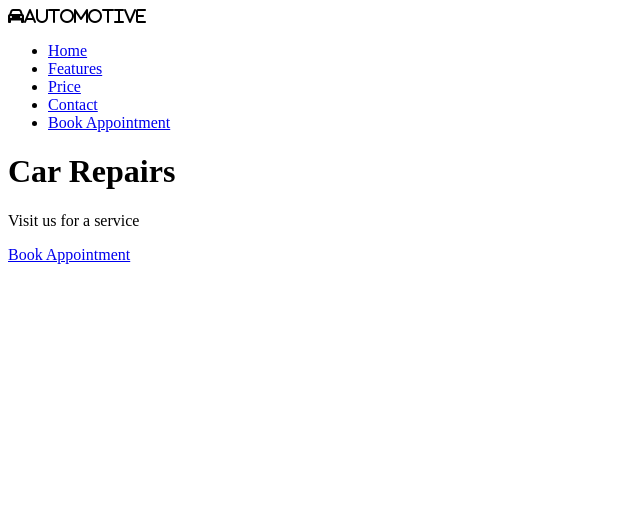
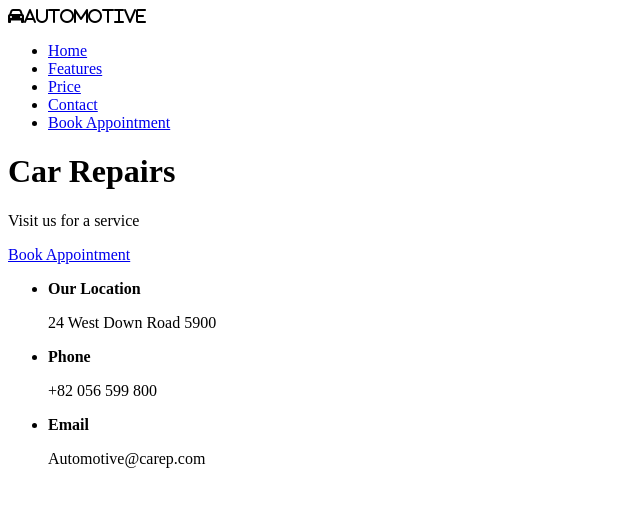
Before and after one commit to RuanEsterhuyse/Automotive, a plain HTML site: page index.html in a window 1280 px wide. Shown: the whole page, without its empty margins (0-640 px from the left). Drawn offline with Linux system fonts and the light colour scheme.

Commit message:
add footer

```diff
--- a/index.html
+++ b/index.html
@@ -30,6 +30,23 @@
     <a class="highlight" href="#">Book Appointment</a>
 </header>
 
+<footer>
+<ul>
+    <li>
+        <strong>Our Location</strong>
+        <p>24 West Down Road 5900</p>
+    </li>
+    <li>
+        <strong>Phone</strong>
+        <p>+82 056 599 800</p>
+    </li>
+    <li>
+        <strong>Email</strong>
+        <p>Automotive@carep.com</p>
+    </li>
+</ul>
+
+</footer>
 
 
 
```
Also changed, not shown: Automotive.png (deleted).
